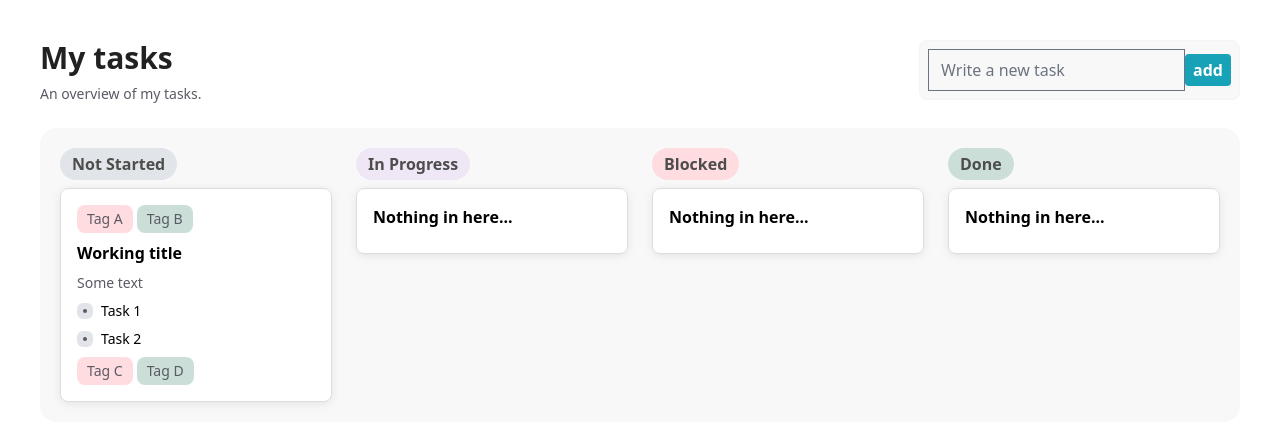
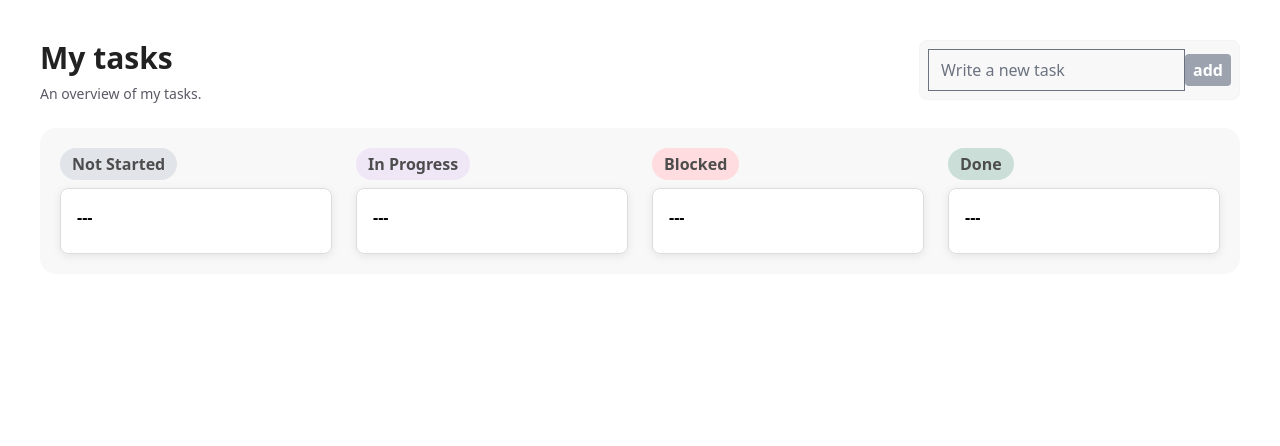
Before and after one commit to ShubhamS021/dailyplanner_react, a React (Create React App) app: page / in a window 1280 px wide. Shown: the top 446 px of the page. Built offline with nearby package versions, Linux system fonts and the light colour scheme.

Commit message:
feat: adding tasks to first lane with context API

```diff
--- /dev/null
+++ b/src/components/AddCard/AddCard.tsx
@@ -0,0 +1,40 @@
+import { BoardContext } from 'context/BoardContext';
+import { type Card } from 'interfaces/Card';
+import { useContext, useState } from 'react';
+
+export interface AddCardProps {
+    placeholder: string;
+    text: string;
+}
+
+export const AddCard: React.FC<AddCardProps> = ({ text, placeholder }) => {
+    const [inputValue, setInputValue] = useState('');
+    const { addCardToLane } = useContext(BoardContext);
+
+    return (
+        <>
+            <div className="bg-[#f8f8f8] border border-[#f5f4f4] p-2 rounded-lg">
+                <input
+                    placeholder={placeholder}
+                    className="bg-[#f8f8f8] focus:outline-none"
+                    value={inputValue}
+                    onChange={(e) => {
+                        setInputValue(e.target.value);
+                    }}
+                ></input>
+                <button
+                    disabled={inputValue === ''}
+                    type="button"
+                    className="bg-[#17A2B8] text-white px-2 py-1 rounded font-semibold hover:ring-2 hover:ring-[#057C8E] hover:shadow-[0_2px_4px_rgba(5,124,142,0.4)] disabled:bg-gray-400 disabled:ring-0 disabled:shadow-none"
+                    onClick={() => {
+                        const card: Card = { title: inputValue, id: 1 };
+                        addCardToLane(card, 1);
+                        setInputValue('');
+                    }}
+                >
+                    {text}
+                </button>
+            </div>
+        </>
+    );
+};
--- a/src/components/AddTask/AddTask.tsx
+++ /dev/null
@@ -1,18 +0,0 @@
-export const AddTask = () => {
-    return (
-        <>
-            <div className="bg-[#f8f8f8] border border-[#f5f4f4] p-2 rounded-lg">
-                <input
-                    placeholder="Write a new task"
-                    className="bg-[#f8f8f8] focus:outline-none"
-                ></input>
-                <button
-                    type="button"
-                    className="bg-[#17A2B8] text-white px-2 py-1 rounded font-semibold hover:ring-2 hover:ring-[#057C8E] hover:shadow-[0_2px_4px_rgba(5,124,142,0.4)]"
-                >
-                    add
-                </button>
-            </div>
-        </>
-    );
-};
--- a/src/components/App/App.tsx
+++ b/src/components/App/App.tsx
@@ -1,54 +1,12 @@
+import { AddCard } from 'components/AddCard/AddCard';
+import { BoardContext } from 'context/BoardContext';
 import { type Lane } from 'interfaces/Lane';
-import { colors } from '../../theme/colors';
-import { AddTask } from '../AddTask/AddTask';
+import { useContext } from 'react';
 import { BoardTitle } from '../BoardTitle/BoardTitle';
 import { LaneComponent } from '../Lane/Lane';
 
 export const App = () => {
-    const lanes: Lane[] = [
-        {
-            id: 1,
-            title: 'Not Started',
-            color: colors.light_grey,
-            cards: [
-                {
-                    id: 1,
-                    title: 'Working title',
-                    description: 'Some text',
-                    upperTags: [
-                        { id: 1, text: 'Tag A', color: colors.rose },
-                        { id: 2, text: 'Tag B', color: colors.green },
-                    ],
-                    lowerTags: [
-                        { id: 1, text: 'Tag C', color: colors.rose },
-                        { id: 2, text: 'Tag D', color: colors.green },
-                    ],
-                    tasks: [
-                        { id: 1, description: 'Task 1' },
-                        { id: 2, description: 'Task 2' },
-                    ],
-                },
-            ],
-        },
-        {
-            id: 2,
-            title: 'In Progress',
-            color: colors.lavender,
-            cards: [],
-        },
-        {
-            id: 3,
-            title: 'Blocked',
-            color: colors.rose,
-            cards: [],
-        },
-        {
-            id: 4,
-            title: 'Done',
-            color: colors.green,
-            cards: [],
-        },
-    ];
+    const boardContext = useContext(BoardContext);
 
     const renderLanes = (lanes: Lane[]) => {
         return (
@@ -74,14 +32,14 @@ export const App = () => {
                     subtitle="An overview of my tasks."
                 />
                 <div>
-                    <AddTask />
+                    <AddCard placeholder={'Write a new task'} text={'add'} />
                 </div>
             </div>
             <div
                 className="p-5 rounded-2xl bg-[#F8F8F8] grid grid-cols-4 gap-6"
                 data-testid="page-board"
             >
-                {renderLanes(lanes)}
+                {renderLanes(boardContext.board)}
             </div>
         </main>
     );
--- a/src/components/Lane/Lane.tsx
+++ b/src/components/Lane/Lane.tsx
@@ -18,7 +18,7 @@ export const LaneComponent: React.FC<LaneProps> = ({
     const renderEmptyLane = () => {
         return (
             <>
-                <CardComponent title="Nothing in here..." />
+                <CardComponent title="---" />
             </>
         );
     };
--- /dev/null
+++ b/src/context/BoardContext.tsx
@@ -0,0 +1,81 @@
+import { type Card } from 'interfaces/Card';
+import { type Lane } from 'interfaces/Lane';
+import { createContext, useMemo, useState } from 'react';
+import { colors } from 'theme/colors';
+
+const initialState: Lane[] = [
+    {
+        id: 1,
+        title: 'Not Started',
+        color: colors.light_grey,
+        cards: [],
+    },
+    {
+        id: 2,
+        title: 'In Progress',
+        color: colors.lavender,
+        cards: [],
+    },
+    {
+        id: 3,
+        title: 'Blocked',
+        color: colors.rose,
+        cards: [],
+    },
+    {
+        id: 4,
+        title: 'Done',
+        color: colors.green,
+        cards: [],
+    },
+];
+
+export const BoardContext = createContext({
+    board: initialState,
+    addCardToLane: (card: Card, laneId: number) => {},
+    removeCardFromLane: (cardId: number, laneId: number) => {},
+});
+
+interface BoardProviderProps {
+    children: React.ReactNode;
+}
+
+const BoardContextProvider: React.FC<BoardProviderProps> = ({ children }) => {
+    const [board, setBoard] = useState<Lane[]>(initialState);
+
+    const addCardToLane = (card: Card, laneId: number) => {
+        setBoard((prevBoard) => {
+            return prevBoard.map((lane) => {
+                if (lane.id === laneId) {
+                    return { ...lane, cards: [...lane.cards, card] };
+                }
+                return lane;
+            });
+        });
+    };
+
+    const removeCardFromLane = (cardId: number, laneId: number) => {
+        setBoard((prevBoard) => {
+            return prevBoard.map((lane) => {
+                if (lane.id === laneId) {
+                    return {
+                        ...lane,
+                        cards: lane.cards.filter((card) => card.id !== cardId),
+                    };
+                }
+                return lane;
+            });
+        });
+    };
+
+    const value = useMemo(
+        () => ({ board, addCardToLane, removeCardFromLane }),
+        [board]
+    );
+
+    return (
+        <BoardContext.Provider value={value}>{children}</BoardContext.Provider>
+    );
+};
+
+export default BoardContextProvider;
--- a/src/index.tsx
+++ b/src/index.tsx
@@ -1,3 +1,4 @@
+import BoardContextProvider from 'context/BoardContext';
 import React from 'react';
 import ReactDOM from 'react-dom/client';
 import App from './components/App/App';
@@ -9,7 +10,9 @@ const root = ReactDOM.createRoot(
 );
 root.render(
     <React.StrictMode>
-        <App />
+        <BoardContextProvider>
+            <App />
+        </BoardContextProvider>
     </React.StrictMode>
 );
 
--- a/src/interfaces/Lane.ts
+++ b/src/interfaces/Lane.ts
@@ -4,5 +4,5 @@ export interface Lane {
     id: number;
     title: string;
     color: string;
-    cards?: Card[];
+    cards: Card[];
 }
```
